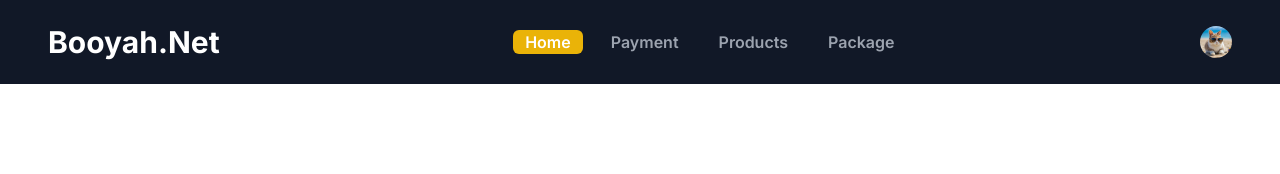
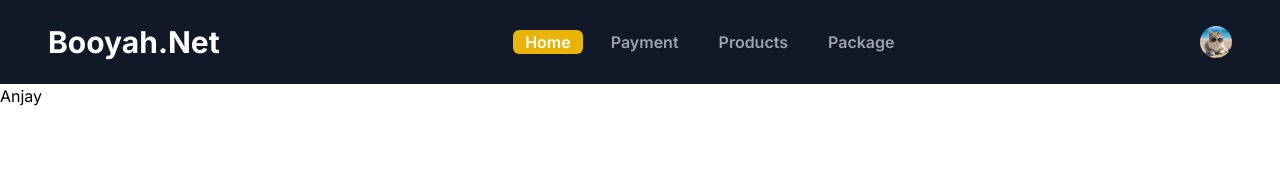
Before and after one commit to ibnu1298/BooyahNet, a Next.js app: page / in a window 1280 px wide. Shown: the top 174 px of the page. Built offline with nearby package versions, Linux system fonts and the light colour scheme.

Commit message:
correction-page

```diff
--- a/src/app/page.tsx
+++ b/src/app/page.tsx
@@ -2,11 +2,10 @@
 import Navbar from "@/components/Fragments/Navbar";
 
 export default function Home() {
-  const name = localStorage.getItem("name");
   return (
     <>
       <Navbar />
-      <div>{name}</div>
+      <div>Anjay</div>
       <div></div>
     </>
   );
```
